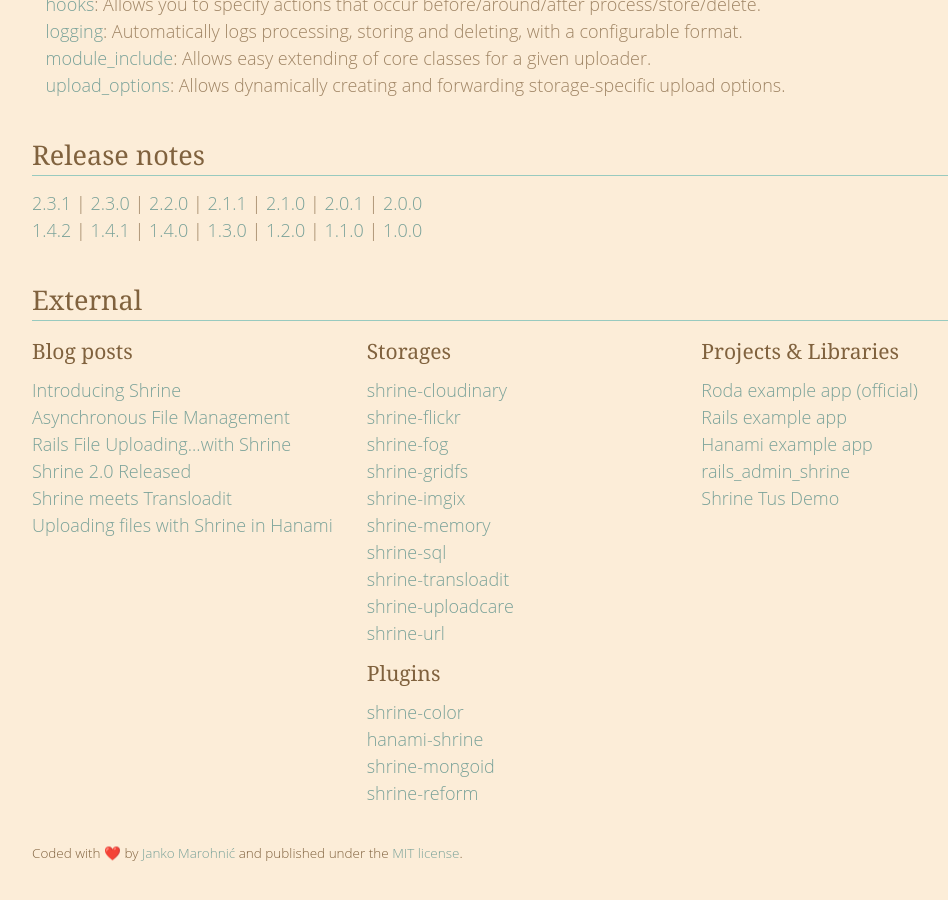
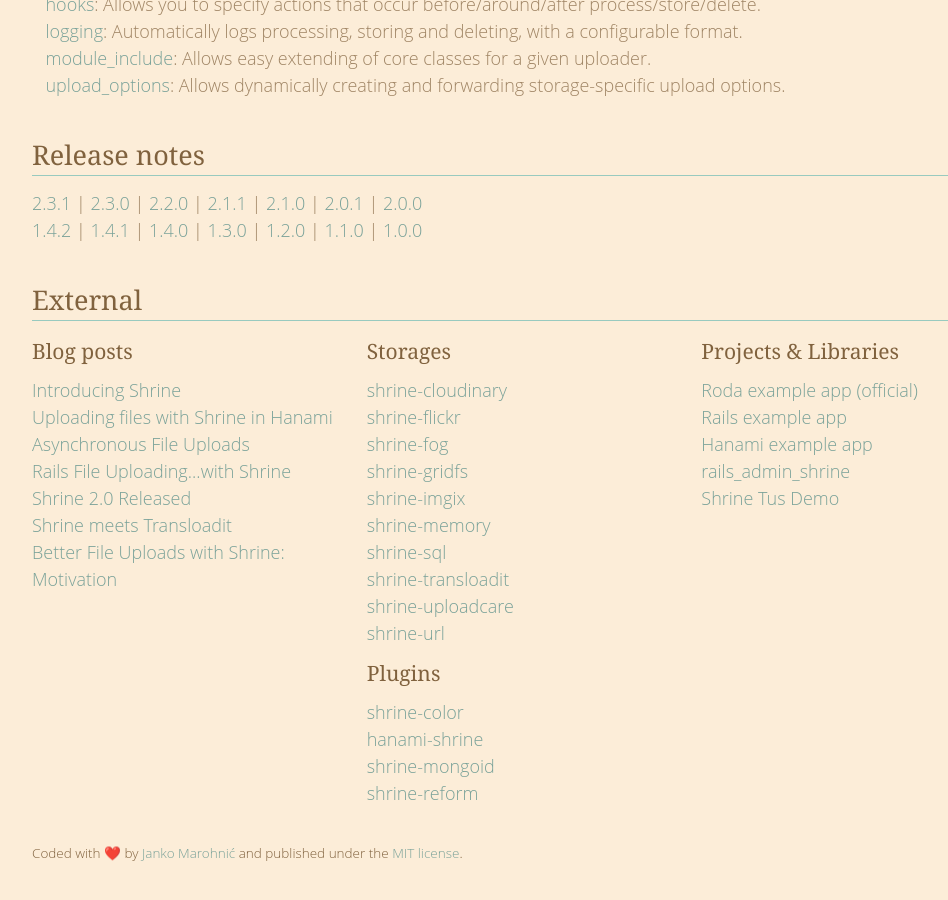
Before and after one commit to avinashcodeer/Romenics, a Jekyll site: the page built from www/index.html, in a window 1280 px wide and 900 px high, scrolled down 1703 px. Shown: the whole window, without its empty margins (106-1054 px from the left). Built offline with Jekyll 4.4.1, drawn with Linux system fonts in a browser that asks for light colours; emoji names are drawn with the system emoji font.

Commit message:
Link the newest motivational blog post

```diff
--- a/www/_data/external.yml
+++ b/www/_data/external.yml
@@ -6,7 +6,10 @@
         name: Introducing Shrine
         url: http://twin.github.io/introducing-shrine
       -
-        name: Asynchronous File Management
+        name: Uploading files with Shrine in Hanami
+        url: http://katafrakt.me/2016/02/04/shrine-hanami-uploads/
+      -
+        name: Asynchronous File Uploads
         url: http://twin.github.io/file-uploads-asynchronous-world
       -
         name: Rails File Uploading...with Shrine
@@ -18,8 +21,8 @@
         name: Shrine meets Transloadit
         url: https://twin.github.io/shrine-meets-transloadit/
       -
-        name: Uploading files with Shrine in Hanami
-        url: http://katafrakt.me/2016/02/04/shrine-hanami-uploads/
+        name: "Better File Uploads with Shrine: Motivation"
+        url: https://twin.github.io/better-file-uploads-with-shrine-motivation/
 -
   -
     title: Storages
```
Also changed, not shown: README.md.
